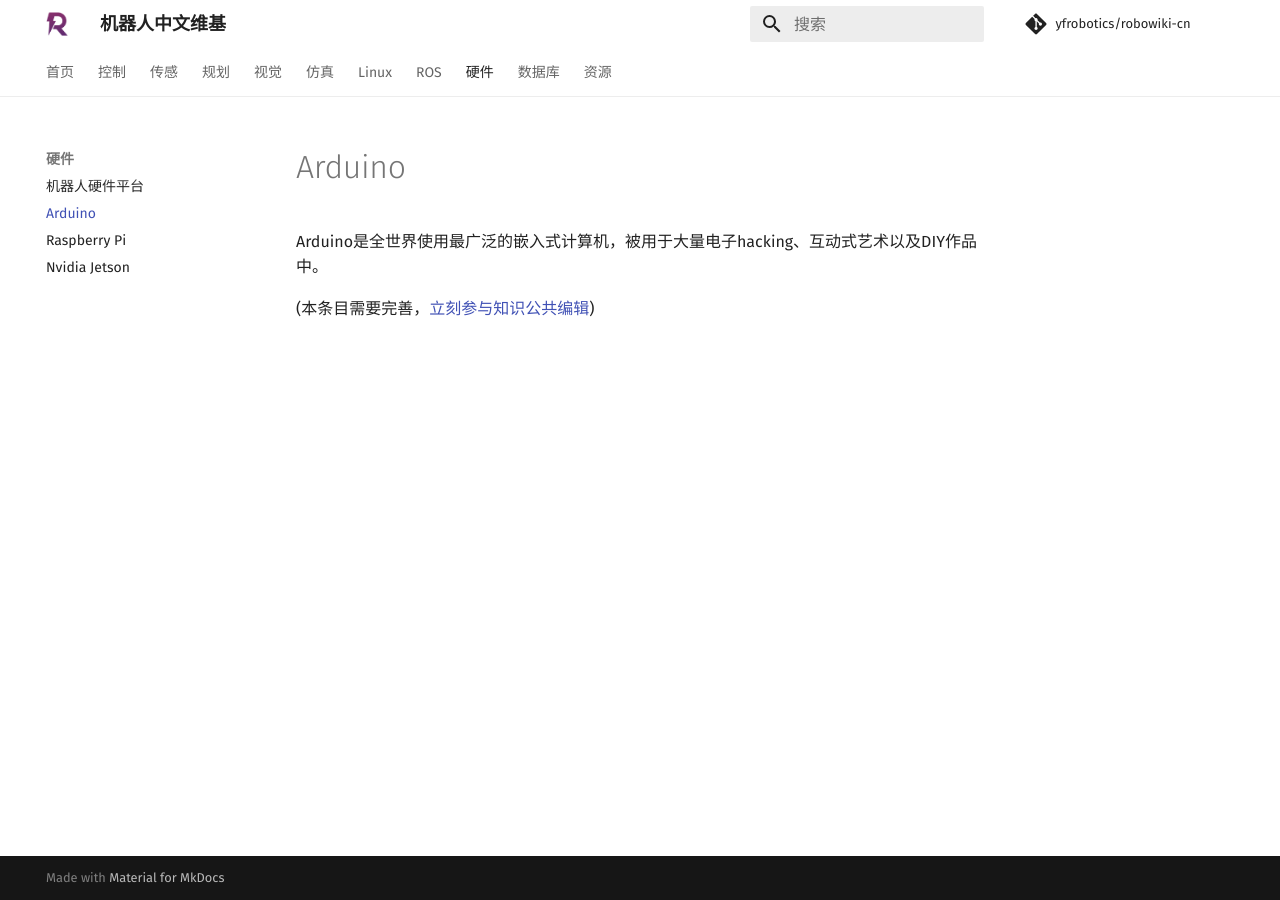
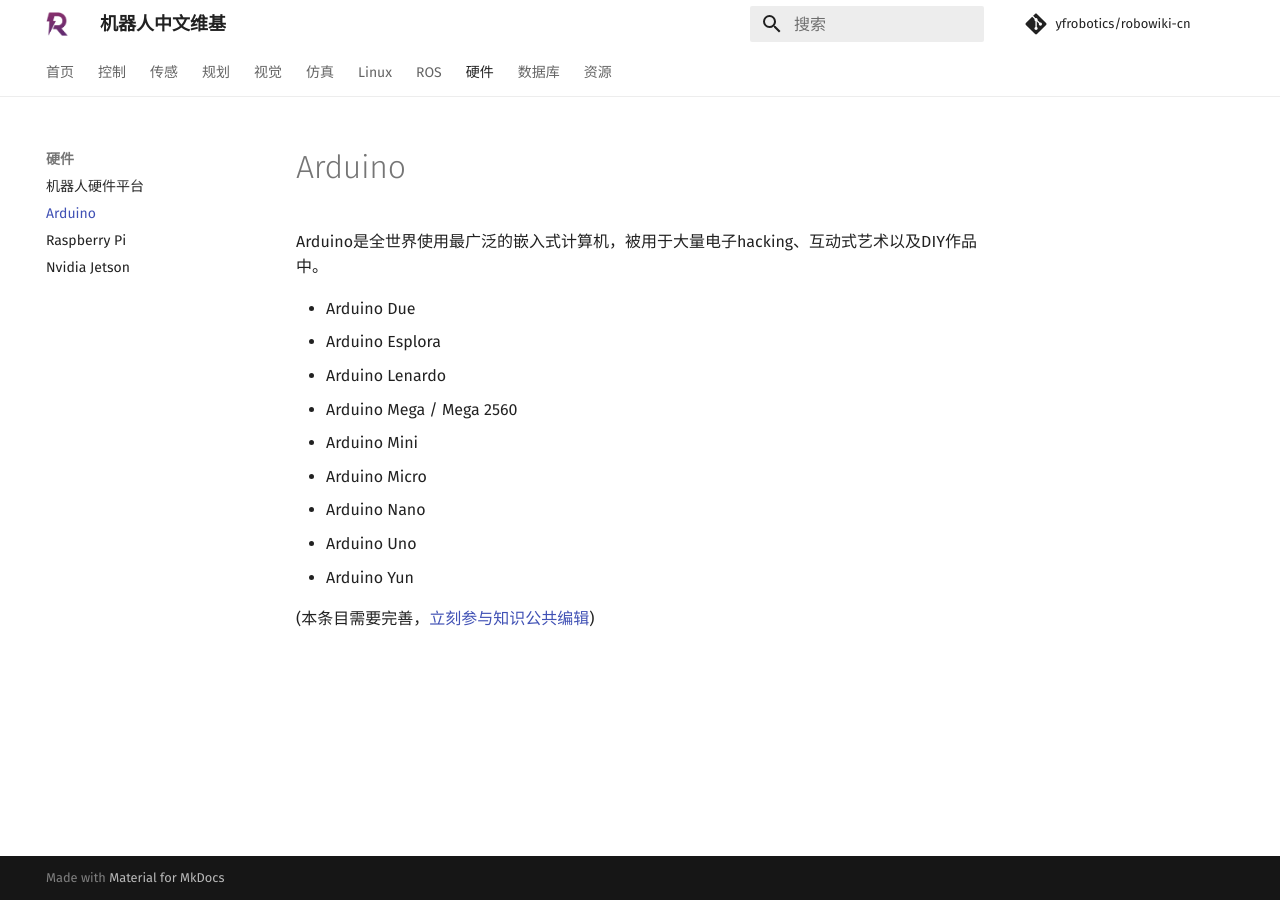
Before and after one commit to yfrobotics/robowiki-cn, an MkDocs documentation site: the page built from docs/arduino/index.md, in a window 1280 px wide. Built offline with MkDocs 1.6.1 and Material for MkDocs 9.7.7, drawn with Linux system fonts in a browser that asks for light colours; comment, search, counter and statistics services are not loaded.

Commit message:
Improve hardware

```diff
--- a/docs/arduino/index.md
+++ b/docs/arduino/index.md
@@ -2,4 +2,14 @@
 
 Arduino是全世界使用最广泛的嵌入式计算机，被用于大量电子hacking、互动式艺术以及DIY作品中。
 
+- Arduino Due
+- Arduino Esplora
+- Arduino Lenardo
+- Arduino Mega / Mega 2560
+- Arduino Mini
+- Arduino Micro
+- Arduino Nano
+- Arduino Uno
+- Arduino Yun
+
 (本条目需要完善，[立刻参与知识公共编辑](/how-to-contribute/))
```
Also changed, not shown: docs/raspberrypi/index.md (+8 -0 lines).
